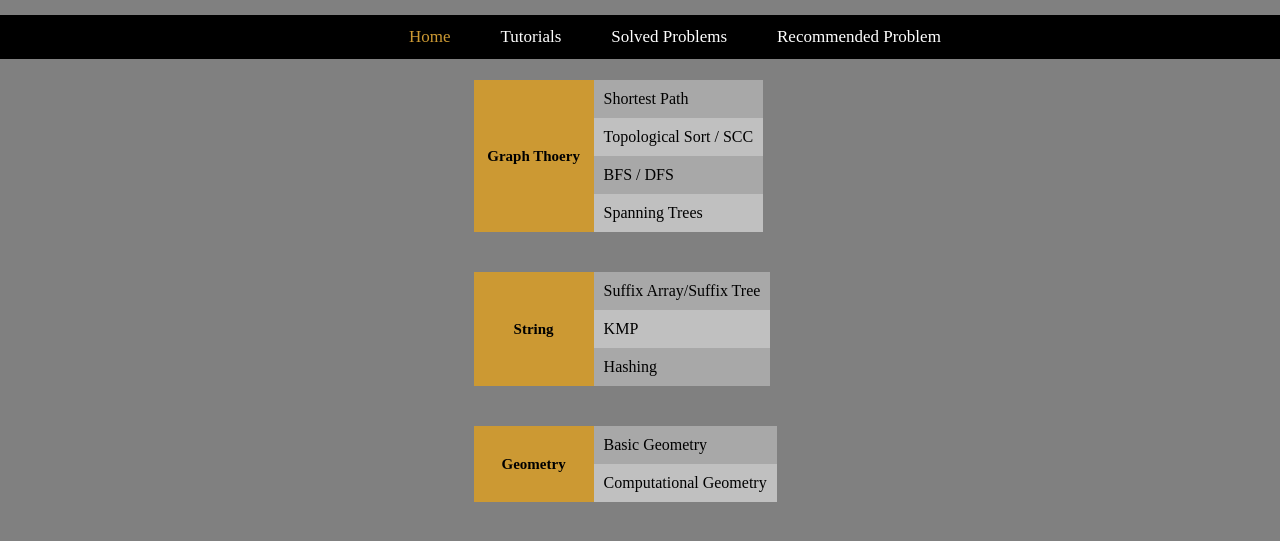
After one commit to Hepic/codelove, a PHP site: page /solved_problems.php in a window 1280 px wide. The commit adds this page. Shown: the top 541 px of the page. Run offline with PHP 8.4, Linux system fonts and the light colour scheme.

Commit message:
on progress
on progress

```diff
--- /dev/null
+++ b/nav_bar.html
@@ -0,0 +1,13 @@
+<div id='bar'>
+	<ul id='nav'>
+		<li><a id='fir' href='index.php'>Home</a></li>
+		<li><a href='#'>Tutorials</a>
+			<ul>
+				<li><a href='#'>Texts</a></li>
+				<li><a href='#'>Videos</a></li>
+			</ul>
+		</li>
+		<li><a href='solved_problems.php'>Solved Problems</a></li>
+		<li><a href='#'>Recommended Problem</a></li>
+	</ul>
+</div>
--- /dev/null
+++ b/show_categories_solved_problems.html
@@ -0,0 +1,40 @@
+<div id='sovled_problem_list'>
+	<table class='category_list'>
+		<tr>
+			<th rowspan='4'>Graph Thoery</th>
+			<td class='fir'><a href='solved_problems.php?category=shortest-path'>Shortest Path</a></td>
+		</tr>
+		<tr>
+			<td class='sec'><a href='solved_problems.php?category=topological-sort/scc'>Topological Sort / SCC</a></td>
+		</tr>
+		<tr>
+			<td class='fir'><a href='solved_problems.php?category=bfs/dfs'>BFS / DFS</a></td>
+		</tr>
+		<tr>
+			<td class='sec'><a href='solved_problems.php?category=spanning-tree'>Spanning Trees</a></td>
+		</tr>
+	</table>
+
+	<table class='category_list'>
+		<tr>
+			<th rowspan='3'>String</th>
+			<td class='fir'><a href='solved_problems.php?category=suffix-array/suffix-tree'>Suffix Array/Suffix Tree</a></td>
+		</tr>
+		<tr>
+			<td class='sec'><a href='solved_problems.php?category=kmp'>KMP</a></td>
+		</tr>
+		<tr>
+			<td class='fir'><a href='solved_problems.php?category=hashing'>Hashing</a></td>
+		</tr>
+	</table>
+
+	<table class='category_list'>
+		<tr>
+			<th rowspan='2'>Geometry</th>
+			<td class='fir'><a href='solved_problems.php?category=basic-geometry'>Basic Geometry</a></td>
+		</tr>
+		<tr>
+			<td class='sec'><a href='solved_problems.php?category=computational-geometry'>Computational Geometry</a></td>
+		</tr>
+	</table>
+</div>
--- /dev/null
+++ b/solved_problems.css
@@ -0,0 +1,93 @@
+div#sovled_problem_list
+{
+	position: absolute;
+	top: 10%;
+	left: 37%;
+}
+
+
+table.category_list
+{
+	position: relative;
+
+	margin-bottom: 40px;
+	border-collapse: collapse;
+}
+
+
+.category_list th
+{
+	background-color: #CC9933;
+
+	width: 100px;
+	padding: 10px;
+	font-size: 15px;
+}
+
+
+.category_list td
+{
+	padding: 10px;
+}
+
+
+td.fir
+{
+	background-color: #A8A8A8;
+}
+
+
+td.sec
+{
+	background-color: #C0C0C0;
+}
+
+
+td a
+{
+	text-decoration: none;
+	color: black;
+}
+
+
+ul#problem_list
+{
+	position: absolute;
+
+	top: 15%;
+	left: 40%;
+}
+
+
+#problem_list li
+{
+	color: #FFCC99;
+	list-style-type: lower-roman;
+	padding-bottom: 25px;
+}
+
+
+#problem_list li a
+{
+	color: #FFCC99;
+	text-decoration: none;
+	font-size: 20px;
+}
+
+
+div#solution
+{
+	position: absolute;
+
+	top: 10%;
+	left: 35%;
+}
+
+
+#solution div
+{
+	position: relative;
+	margin-bottom: 10px;
+
+	border: 1px solid black;
+}
--- /dev/null
+++ b/solved_problems.php
@@ -0,0 +1,30 @@
+<!DOCTYPE html>
+
+<html>
+	<head>
+		<title>CodeLove</title>
+
+		<link rel='stylesheet' type='text/css' href='background.css' />
+		<link rel='stylesheet' type='text/css' href='nav_bar.css' />
+		<link rel='stylesheet' type='text/css' href='solved_problems.css' />
+	</head>
+
+	<body>
+		<?php include_once('nav_bar.html'); ?>
+
+		<?php
+			$category = isset($_GET['category']) ? $_GET['category'] : '';
+			$title = isset($_GET['title']) ? $_GET['title'] : '';
+
+			if($category == ''  &&  $title == '')
+				include_once('show_categories_solved_problems.html');
+
+			else if($category != ''  &&  $title != '')
+				include_once('show_solution_problem.php');
+
+			else if($category != '')
+				include_once("show_solved_problems.php");
+		?>
+	</body>
+
+</html>
```
Also changed, not shown: admin_problem_explanation.css (renamed from src-css/admin_problem_explanation.css, +17 -0 lines), admin_solved_problems.html (+6 -5 lines), admin_solved_problems_insert.php (added, +24 -0 lines), index.php (renamed from index.html, +5 -17 lines), mysql_database.php (added, +83 -0 lines), show_solution_problem.php (added, +12 -0 lines), show_solved_problems.php (added, +11 -0 lines), src-php/mysql_database.php (deleted, +0 -32 lines), background.css (renamed from src-css/background.css), container.css (renamed from src-css/container.css), nav_bar.css (renamed from src-css/nav_bar.css), start_button.js (renamed from src-js/start_button.js).
